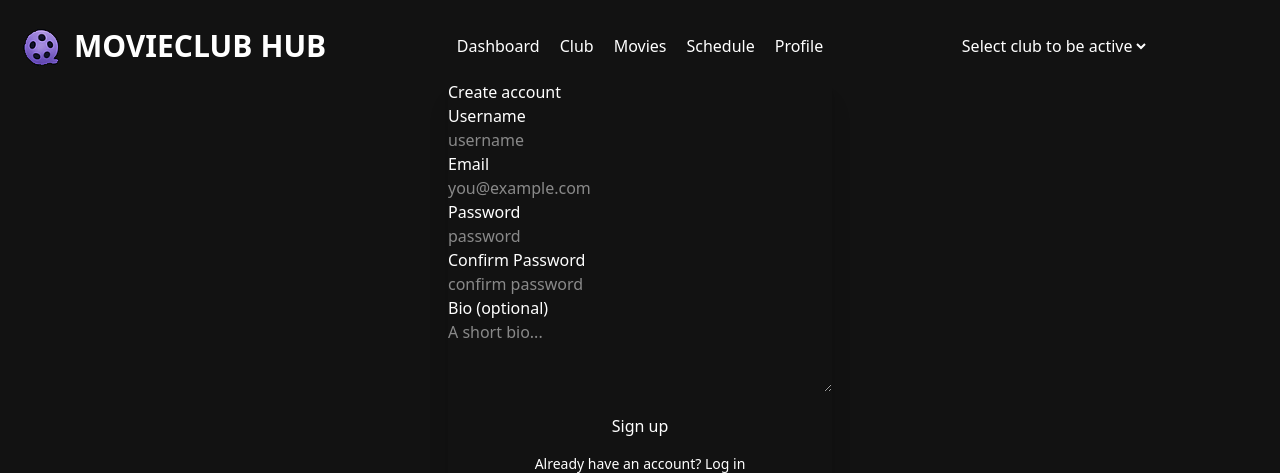
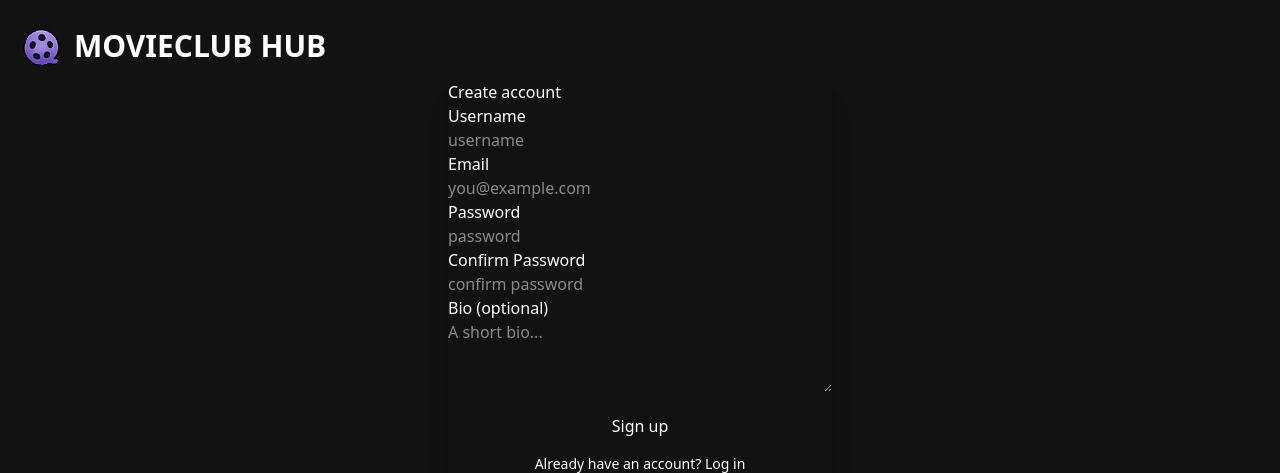
Before and after one commit to spynetS/movieclub, a Django app: page /accounts/signup/ in a window 1280 px wide. Shown: the top 473 px of the page. Run offline with Django 5.2, Linux system fonts and the light colour scheme; some libraries are stand-ins or nearby versions.

Commit message:
removed stuff from navbar if not loged in

```diff
--- a/templates/components/navbar.html
+++ b/templates/components/navbar.html
@@ -7,15 +7,18 @@
     </a>
 
     <div hx-boost="true" class="flex flex-row items-center justify-center gap-5" id="nav-links">
+        {% if user.is_authenticated %}
         <a href="{% url 'dashboard' %}" class="nav-link">Dashboard</a>
         <a href="{% url 'clubs' %}" class="nav-link">Club</a>
         <a href="{% url 'movies' %}" class="nav-link">Movies</a>
-        <a href="" class="nav-link">Schedule</a>
         <a href="{% url 'profile' %}" class="nav-link">Profile</a>
+        {% endif %}
     </div>
 
     <div class="flex justify-center items-center">
-        <form hx-push-url="true" hx-on::after-swap="startClock()" hx-post="{% url "set-selected-club" %}" hx-trigger="input" hx-target="body">
+        {% if user.is_authenticated %}
+
+            <form hx-push-url="true" hx-on::after-swap="startClock()" hx-post="{% url "set-selected-club" %}" hx-trigger="input" hx-target="body">
             <select name="selected_club" class="select">
                 <option disabled selected>
                     Select club to be active
@@ -34,7 +37,7 @@
             </select>
             <input type="text" name="current_path" class="hidden" value="{{request.path}}" />
         </form>
-
+        {% endif %}
     </div>
 
     <script>
```
